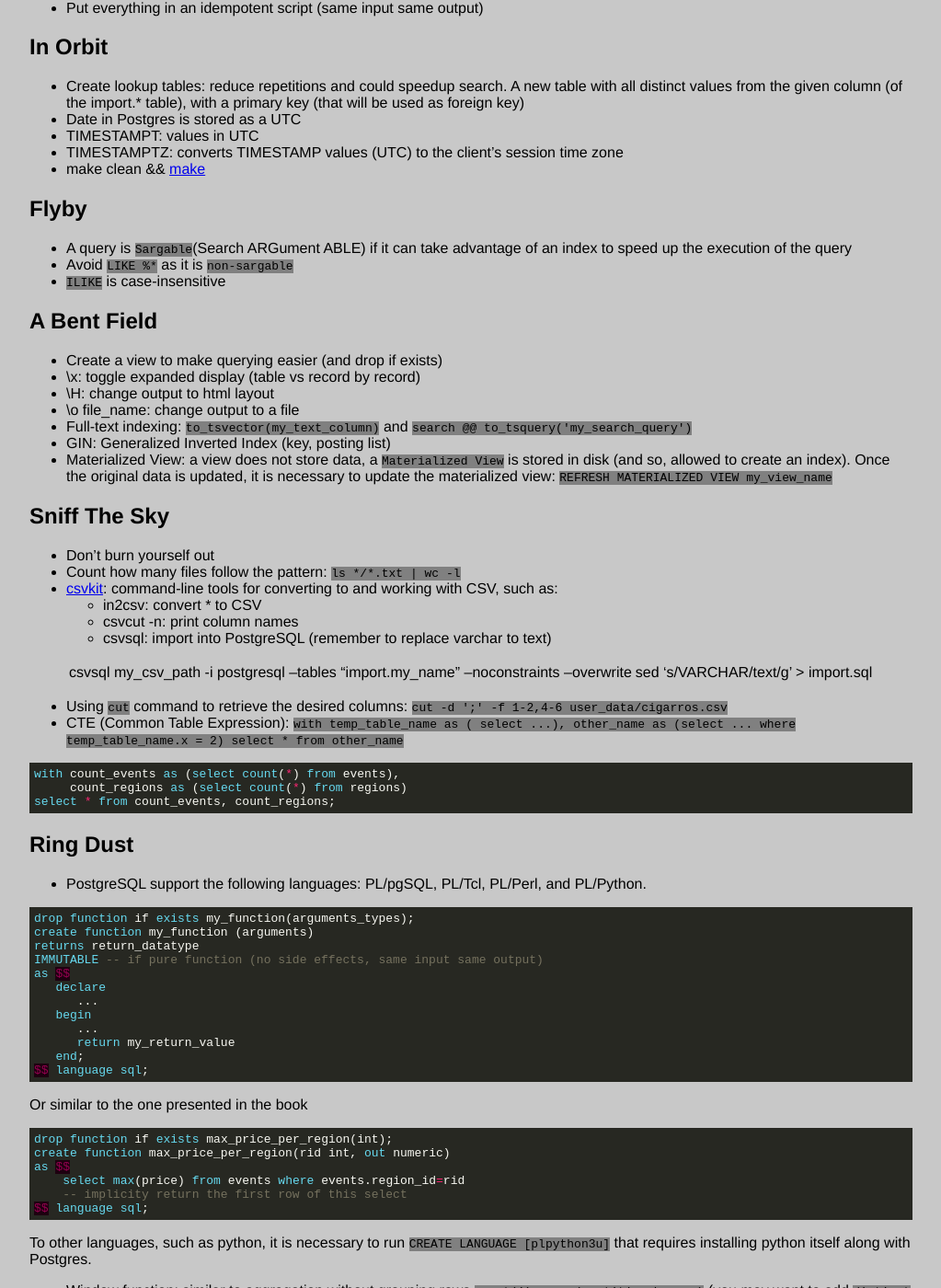
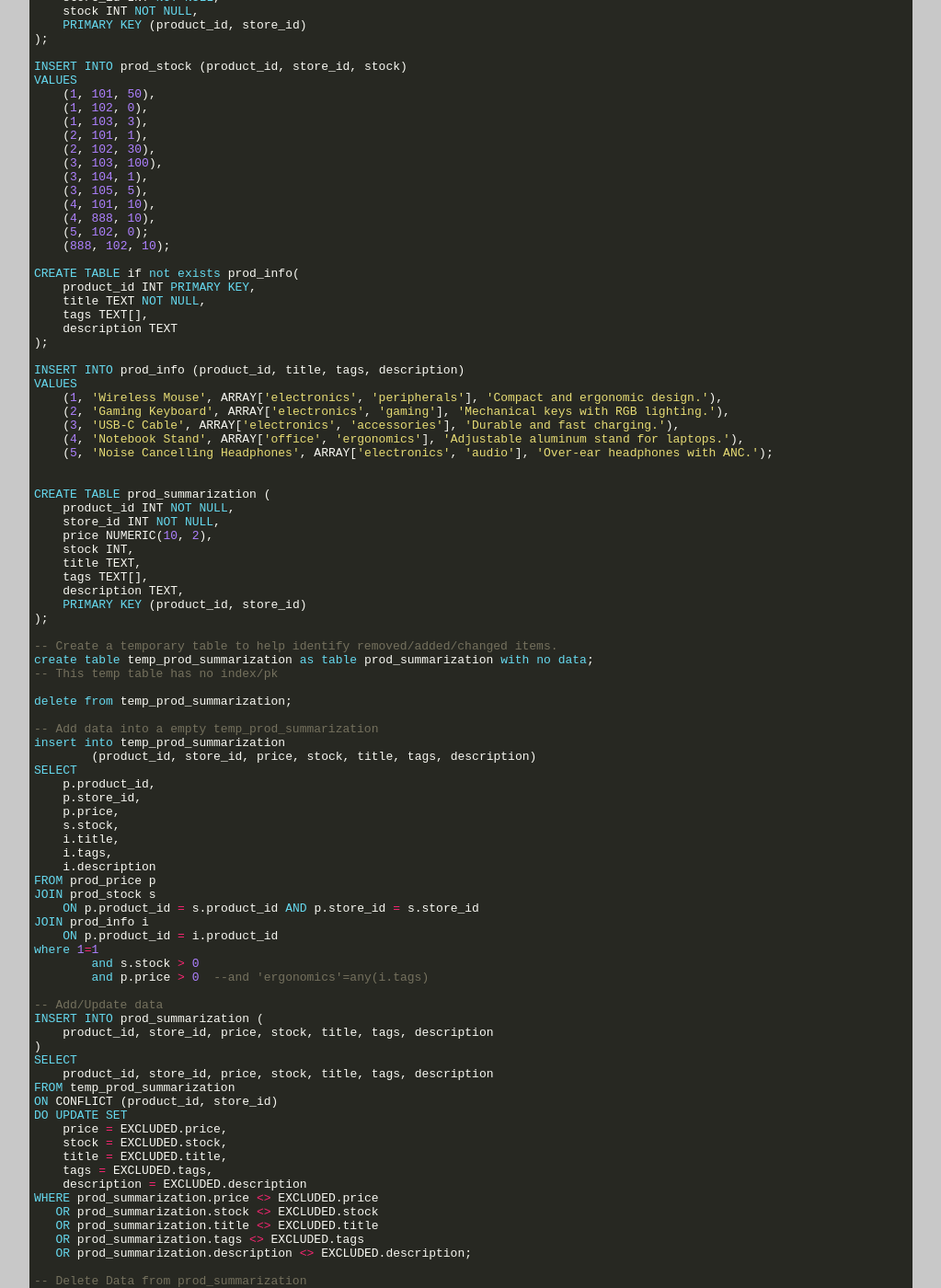
Before and after one commit to CarlosPena00/carlospena00.github.io, a Jekyll site: the page built from _posts/2023-05-01-sql-postgres-tldr.md, in a window 1280 px wide and 1400 px high, scrolled down 5568 px. Shown: the whole window at 92% size, without its empty margins (128-1151 px from the left). Built offline with Jekyll 4.4.1, drawn with Linux system fonts in a browser that asks for light colours; some of the changed text lies outside the part shown.

Commit message:
blog(sql): Add `Differential Updates` section into postgres tl dr

````diff
--- a/_posts/2023-05-01-sql-postgres-tldr.md
+++ b/_posts/2023-05-01-sql-postgres-tldr.md
@@ -318,6 +318,146 @@ WHERE d.tsv_content @@ to_tsquery('Postg:*')
 */
 ```
 
+---
+
+# Differential Updates
+
+For this example we will create three product tables: `prod_price`, `prod_stock`, `prod_info`
+and they will be summarized in the `prod_sumarização` table.
+
+
+```sql
+-- Create Data/Structure
+CREATE TABLE prod_price (
+    product_id INT NOT NULL,
+    store_id INT NOT NULL,
+    price NUMERIC(10, 2),
+    PRIMARY KEY (product_id, store_id)
+);
+
+INSERT INTO prod_price (product_id, store_id, price)
+VALUES
+    (1, 101, 19.99),
+    (1, 102, 10.00),
+    (1, 103, 20.00),
+    (1, 104, NULL),
+    (2, 101, NULL),
+    (2, 102, 29.99),
+    (2, 103, 29.99),
+    (3, 103, 14.49),
+    (4, 101, 9.99),
+    (4, 999, 9.99),
+    (5, 102, 39.99),
+    (999, 102, 39.99),
+    (999, 105, NULL);
+
+
+CREATE TABLE prod_stock (
+    product_id INT NOT NULL,
+    store_id INT NOT NULL,
+    stock INT NOT NULL,
+    PRIMARY KEY (product_id, store_id)
+);
+
+INSERT INTO prod_stock (product_id, store_id, stock)
+VALUES
+    (1, 101, 50),
+    (1, 102, 0),
+    (1, 103, 3),
+    (2, 101, 1),
+    (2, 102, 30),
+    (3, 103, 100),
+    (3, 104, 1),
+    (3, 105, 5),
+    (4, 101, 10),
+    (4, 888, 10),
+    (5, 102, 0);
+    (888, 102, 10);
+
+CREATE TABLE if not exists prod_info(
+    product_id INT PRIMARY KEY,
+    title TEXT NOT NULL,
+    tags TEXT[],
+    description TEXT
+);
+
+INSERT INTO prod_info (product_id, title, tags, description)
+VALUES
+    (1, 'Wireless Mouse', ARRAY['electronics', 'peripherals'], 'Compact and ergonomic design.'),
+    (2, 'Gaming Keyboard', ARRAY['electronics', 'gaming'], 'Mechanical keys with RGB lighting.'),
+    (3, 'USB-C Cable', ARRAY['electronics', 'accessories'], 'Durable and fast charging.'),
+    (4, 'Notebook Stand', ARRAY['office', 'ergonomics'], 'Adjustable aluminum stand for laptops.'),
+    (5, 'Noise Cancelling Headphones', ARRAY['electronics', 'audio'], 'Over-ear headphones with ANC.');
+
+
+CREATE TABLE prod_summarization (
+    product_id INT NOT NULL,
+    store_id INT NOT NULL,
+    price NUMERIC(10, 2),
+    stock INT,
+    title TEXT,
+    tags TEXT[],
+    description TEXT,
+    PRIMARY KEY (product_id, store_id)
+);
+
+-- Create a temporary table to help identify removed/added/changed items.
+create table temp_prod_summarization as table prod_summarization with no data;
+-- This temp table has no index/pk
+
+delete from temp_prod_summarization;
+
+-- Add data into a empty temp_prod_summarization
+insert into temp_prod_summarization
+	(product_id, store_id, price, stock, title, tags, description)
+SELECT
+    p.product_id,
+    p.store_id,
+    p.price,
+    s.stock,
+    i.title,
+    i.tags,
+    i.description
+FROM prod_price p
+JOIN prod_stock s
+    ON p.product_id = s.product_id AND p.store_id = s.store_id
+JOIN prod_info i
+    ON p.product_id = i.product_id
+where 1=1
+	and s.stock > 0
+	and p.price > 0  --and 'ergonomics'=any(i.tags)
+
+-- Add/Update data
+INSERT INTO prod_summarization (
+    product_id, store_id, price, stock, title, tags, description
+)
+SELECT
+    product_id, store_id, price, stock, title, tags, description
+FROM temp_prod_summarization
+ON CONFLICT (product_id, store_id)
+DO UPDATE SET
+    price = EXCLUDED.price,
+    stock = EXCLUDED.stock,
+    title = EXCLUDED.title,
+    tags = EXCLUDED.tags,
+    description = EXCLUDED.description
+WHERE prod_summarization.price <> EXCLUDED.price
+   OR prod_summarization.stock <> EXCLUDED.stock
+   OR prod_summarization.title <> EXCLUDED.title
+   OR prod_summarization.tags <> EXCLUDED.tags
+   OR prod_summarization.description <> EXCLUDED.description;
+
+-- Delete Data from prod_summarization
+DELETE FROM prod_summarization
+WHERE (product_id, store_id) NOT IN (
+    SELECT product_id, store_id FROM temp_prod_summarization
+);
+
+-- Remember to keep temp_prod_summarization empty
+delete from temp_prod_summarization;
+
+-- TODO: Test this strategy with more data
+```
 
 ---
 
````
